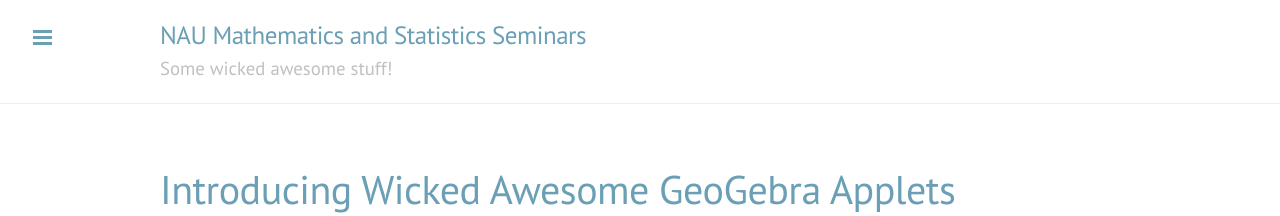
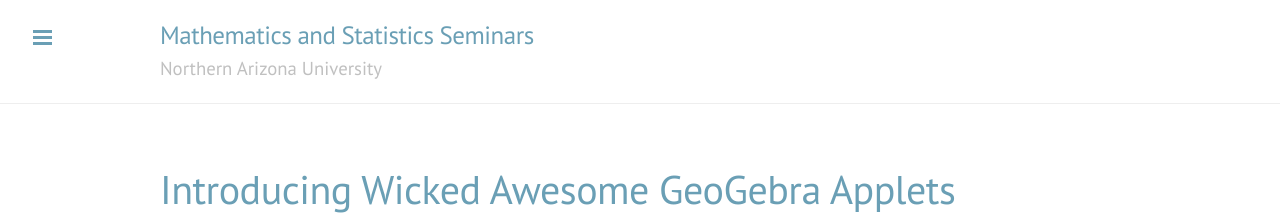
Before and after one commit to NAUMathStat/seminars, a Jekyll site: the page built from index.html, in a window 1280 px wide. Shown: the top 216 px of the page. Built offline with Jekyll 4.4.1, drawn with Linux system fonts in a browser that asks for light colours; Markdown is read by kramdown in place of the engine named in the settings; the list of posts is cut into pages by our own code.

Commit message:
Tweak to title and title

```diff
--- a/_config.yml
+++ b/_config.yml
@@ -9,8 +9,8 @@ permalink:           pretty
 relative_permalinks: true
 
 # Setup
-title:               NAU Mathematics and Statistics Seminars
-tagline:             'Some wicked awesome stuff!'
+title:               Mathematics and Statistics Seminars
+tagline:             'Northern Arizona University'
 description:         'Something clever here.'
 url:                 'http://NAUMathStat.github.io'
 baseurl:             '/seminars/'
```
